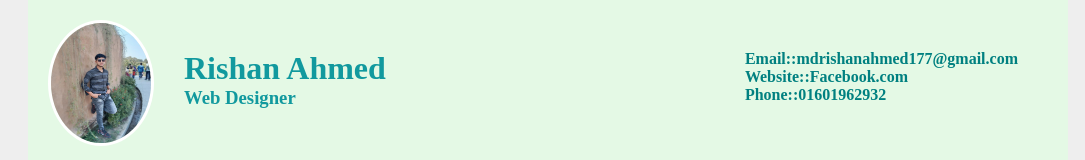
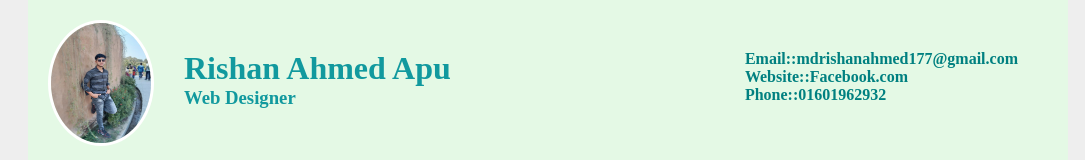
Before and after one commit to Rishan757/header, a plain HTML site: page index.html in a window 1280 px wide. Shown: the top 160 px of the page, without its empty margins (92-1177 px from the left). Drawn offline with Linux system fonts and the light colour scheme.

Commit message:
name update

```diff
--- a/index.html
+++ b/index.html
@@ -13,7 +13,7 @@
        <header>
         <image class="profile-image" src="iamges/IMG_20240216_153333.jpg">
         <div class="header-bio">
-            <h1> Rishan Ahmed</h1>
+            <h1> Rishan Ahmed Apu</h1>
             <h3> Web Designer</h3>
 
         </div>
```
